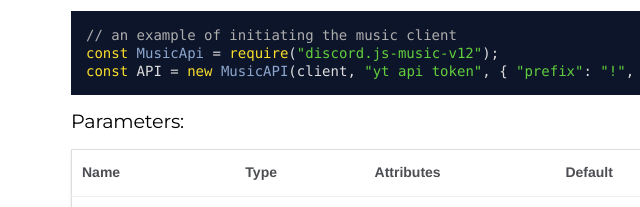
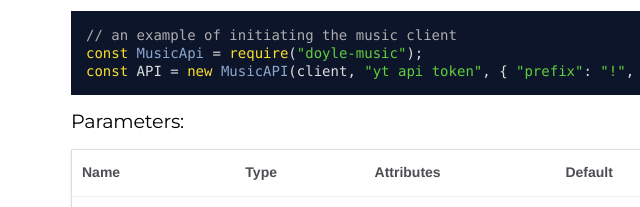
Before and after one commit to YoussefElshemi/music-api, a plain HTML site: page docs/Music.html in a window 1280 px wide. Shown: the part 303-510 px from the top of the page, 219-859 px from the left. Drawn offline with Linux system fonts and the light colour scheme.

Commit message:
Update Music.html

```diff
--- a/docs/Music.html
+++ b/docs/Music.html
@@ -115,7 +115,7 @@
     <h5>Example</h5>
 
     <pre class="prettyprint"><code>// an example of initiating the music client
-const MusicApi = require("discord.js-music-v12");
+const MusicApi = require("doyle-music");
 const API = new MusicAPI(client, "yt api token", { "prefix": "!", "anyoneCanSkip": true });</code></pre>
 
 
```
